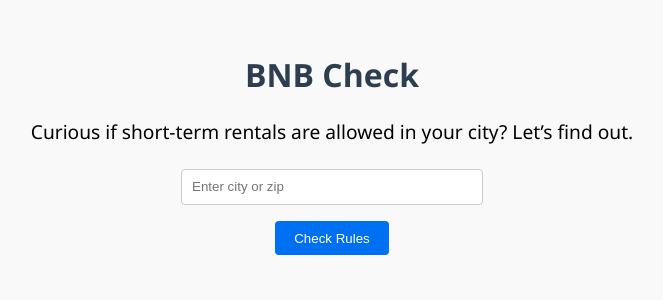
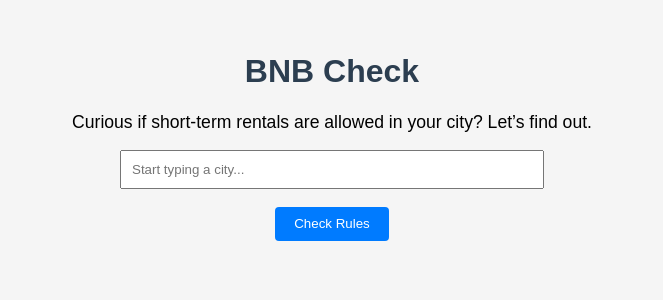
Before and after one commit to elitelodgingservice/bnbcheck-app, a React (Vite) app: page / in a window 1280 px wide. Shown: the top 300 px of the page, without its empty margins (308-971 px from the left). Built offline with nearby package versions, Linux system fonts and the light colour scheme.

Commit message:
Add autocomplete to city input using datalist

```diff
--- a/src/BNBCheckApp.jsx
+++ b/src/BNBCheckApp.jsx
@@ -1,74 +1,58 @@
-import React, { useState } from 'react';
+import React, { useState, useEffect } from 'react';
+import rules from './rules.json';
 
 export default function BNBCheckApp() {
   const [city, setCity] = useState('');
   const [result, setResult] = useState('');
+  const [cities, setCities] = useState([]);
+
+  useEffect(() => {
+    // Load list of supported cities from rules
+    setCities(Object.keys(rules));
+  }, []);
 
   const handleSubmit = (e) => {
     e.preventDefault();
-    const cityLower = city.toLowerCase();
+    const lookup = city.trim().toLowerCase();
+    const rule = rules[lookup];
 
-    if (cityLower.includes('nashville')) {
-      setResult('❌ STRs are heavily regulated in Nashville. You may need an owner-occupied permit.');
-    } else if (cityLower.includes('austin')) {
-      setResult('⚠️ Austin requires a license and has zone restrictions for STRs.');
-    } else if (cityLower.includes('orlando')) {
-      setResult('✅ STRs are allowed in designated zones in Orlando. Check HOA rules.');
-    } else if (cityLower.includes('miami')) {
-      setResult('❌ STRs are mostly banned in residential areas of Miami.');
+    if (rule) {
+      setResult(rule);
     } else {
-      setResult('⚠️ This city may allow STRs, but check local laws and HOA rules to be sure.');
+      setResult("⚠️ This city may allow STRs, but check local laws and HOA rules to be sure.");
     }
   };
 
   return (
-    <div style={{
-      fontFamily: 'Segoe UI, sans-serif',
-      backgroundColor: '#f9f9f9',
-      padding: '2rem',
-      minHeight: '100vh',
-      textAlign: 'center',
-    }}>
+    <div style={{ fontFamily: 'sans-serif', padding: '2rem', maxWidth: 600, margin: 'auto', textAlign: 'center' }}>
       <h1 style={{ color: '#2c3e50' }}>BNB Check</h1>
-      <p style={{ fontSize: '1.2rem' }}>
+      <p style={{ fontSize: '1.1rem' }}>
         Curious if short-term rentals are allowed in your city? Let’s find out.
       </p>
 
-      <form onSubmit={handleSubmit} style={{ marginTop: '1.5rem' }}>
+      <form onSubmit={handleSubmit}>
         <input
+          list="city-list"
           type="text"
           value={city}
           onChange={(e) => setCity(e.target.value)}
-          placeholder="Enter city or zip"
+          placeholder="Start typing a city..."
           required
-          style={{
-            padding: '0.6rem',
-            width: '280px',
-            borderRadius: '4px',
-            border: '1px solid #ccc',
-            marginBottom: '1rem',
-          }}
+          style={{ padding: '0.6rem', width: '80%', maxWidth: '400px' }}
         />
-        <br />
-        <button type="submit" style={{
-          padding: '0.6rem 1.2rem',
-          border: 'none',
-          borderRadius: '4px',
-          backgroundColor: '#0070f3',
-          color: 'white',
-          cursor: 'pointer',
-        }}>
+        <datalist id="city-list">
+          {cities.map((c) => (
+            <option key={c} value={c} />
+          ))}
+        </datalist>
+        <br /><br />
+        <button type="submit" style={{ padding: '0.6rem 1.2rem', background: '#007bff', color: '#fff', border: 'none', borderRadius: '4px' }}>
           Check Rules
         </button>
       </form>
 
       {result && (
-        <div style={{
-          marginTop: '2rem',
-          fontSize: '1.1rem',
-          fontWeight: 'bold',
-          color: result.includes('❌') ? '#e74c3c' : '#2ecc71',
-        }}>
+        <div style={{ marginTop: '1.5rem', fontWeight: 'bold', fontSize: '1.1rem', color: '#27ae60' }}>
           {result}
         </div>
       )}
```
